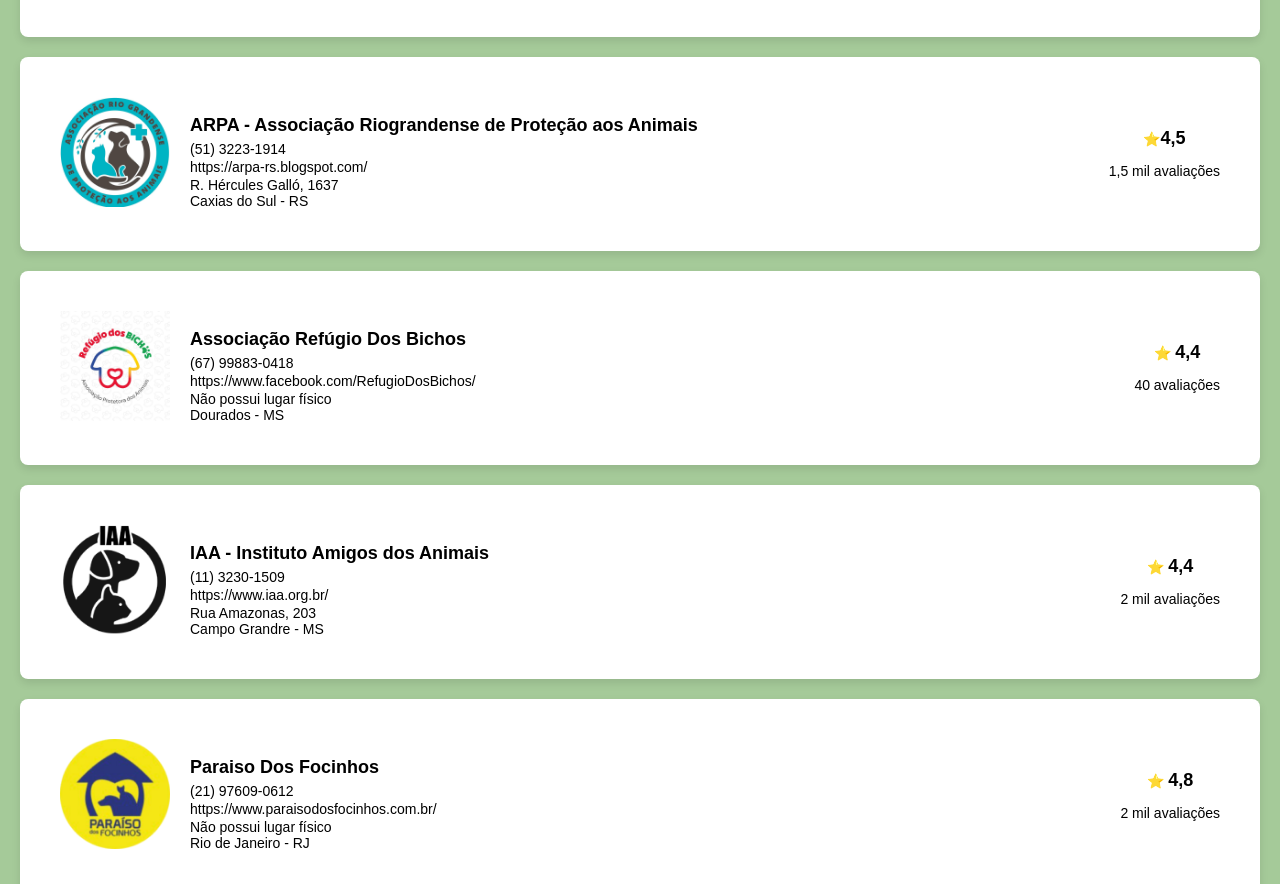
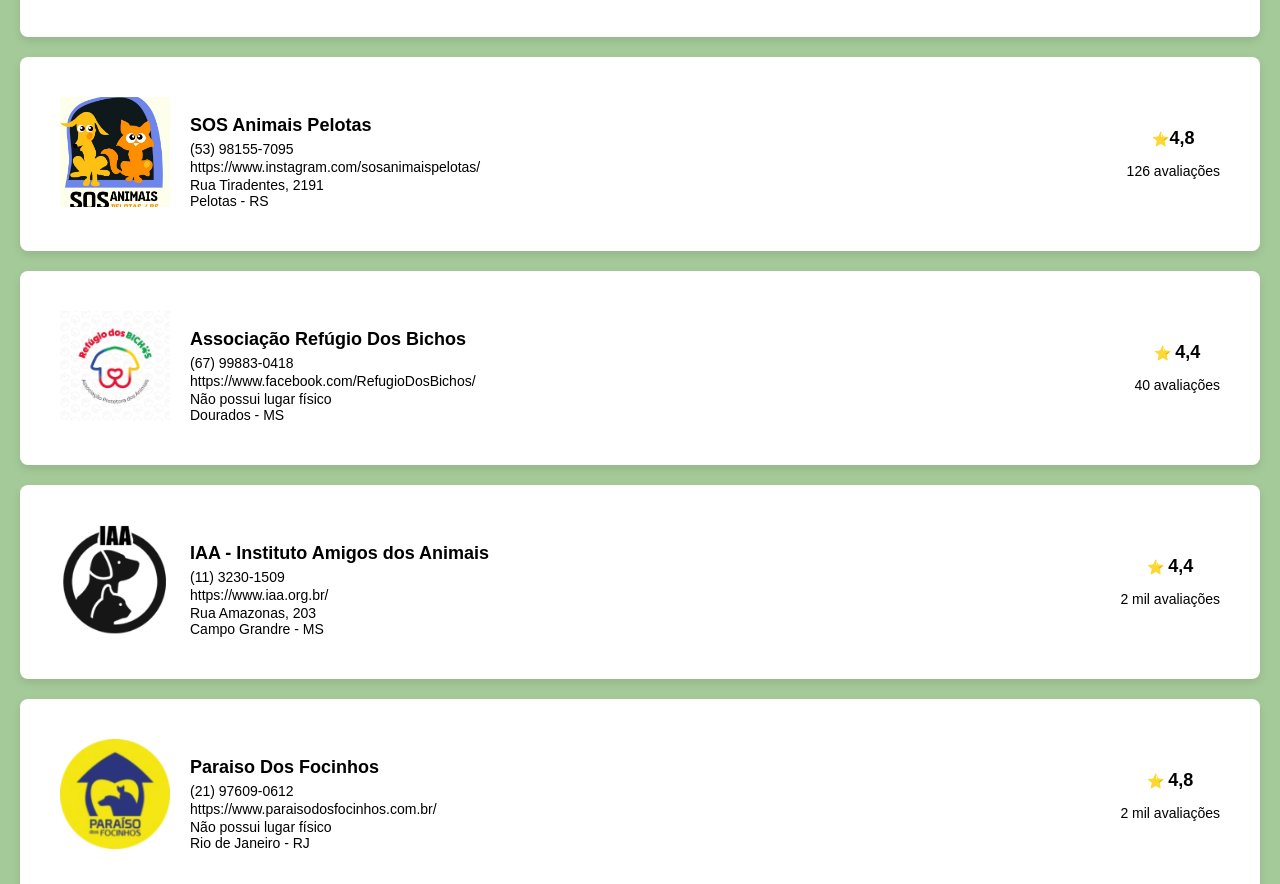
Before and after one commit to Douradorf/AdoptDog, a plain HTML site: page index.html in a window 1280 px wide. Shown: the part 1101-1985 px from the top of the page. Drawn offline with Linux system fonts and the light colour scheme.

Commit message:
Update index.html

```diff
--- a/index.html
+++ b/index.html
@@ -110,17 +110,17 @@
                     <div class="card">
                         <div class="card-content">
                             <div class="card-left">
-                                <img src="images/Logos-RS/logo-ARPA.jpg" alt="Logo ARPA">
+                                <img src="images\Logos-RS\logo-sos.png" alt="Logo SOS Animais Pelotas">
                             </div>
                             <div class="card-middle">
-                                <h3>ARPA - Associação Riograndense de Proteção aos Animais</h3>
-                                <p>(51) 3223-1914</p>
-                                <p><a href="https://arpa-rs.blogspot.com/">https://arpa-rs.blogspot.com/</a></p>
-                                <p>R. Hércules Galló, 1637<br>Caxias do Sul - RS</p>
+                                <h3>SOS Animais Pelotas</h3>
+                                <p>(53) 98155-7095</p>
+                                <p><a href="https://www.instagram.com/sosanimaispelotas/">https://www.instagram.com/sosanimaispelotas/</a></p>
+                                <p>Rua Tiradentes, 2191<br>Pelotas - RS</p>
                             </div>
                             <div class="card-right">
-                                <p>⭐<strong>4,5</strong></p>
-                                <p>1,5 mil avaliações</p>
+                                <p>⭐<strong>4,8</strong></p>
+                                <p>126 avaliações</p>
                             </div>
                         </div>
                     </div>
```
